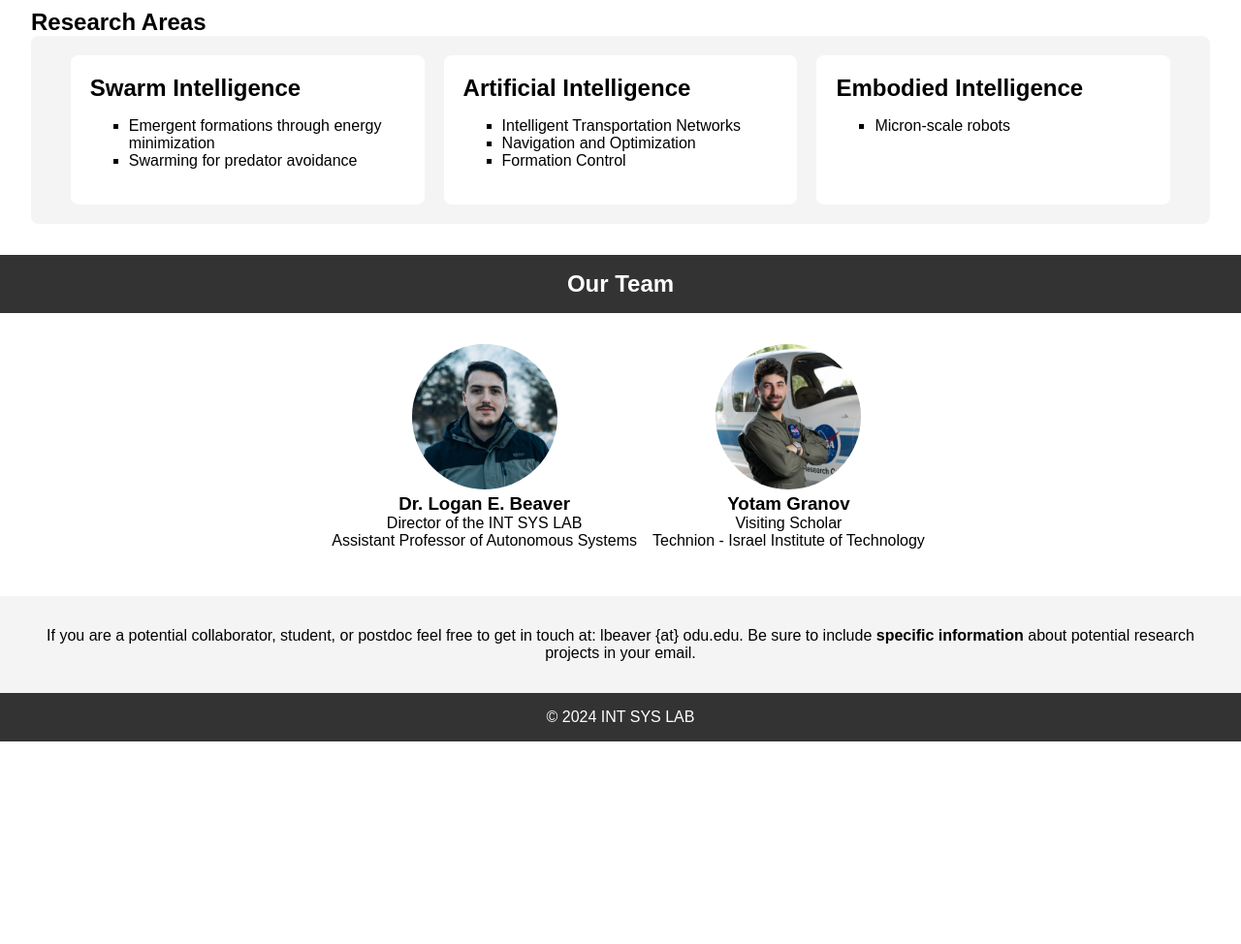
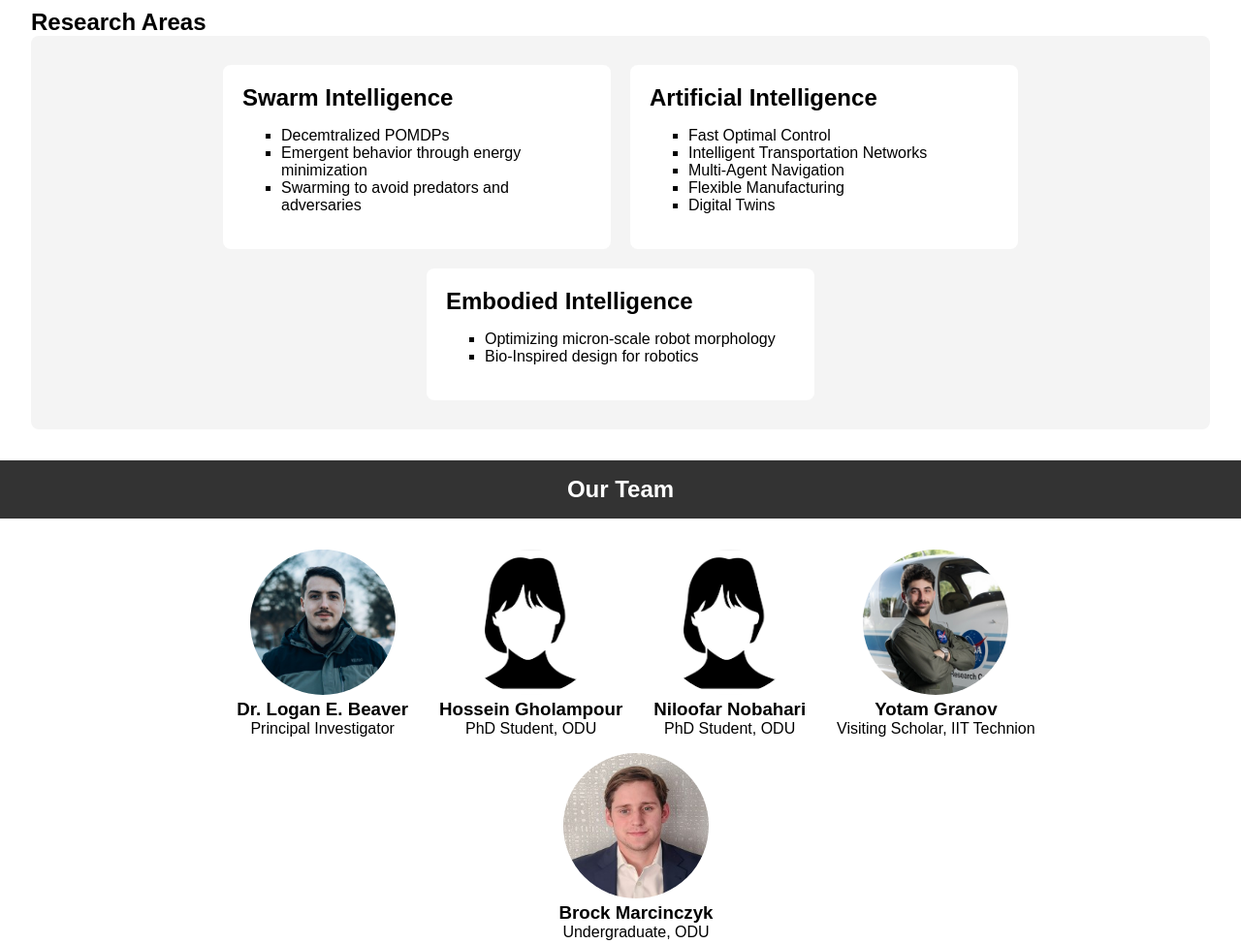
Before and after one commit to Logiant/intsyslab, a plain HTML site: page index.html in a window 1280 px wide. Shown: the part 220-1194 px from the top of the page at 97% size. Before the commit the page ends 985 px from the top, so only its background shows below. Drawn offline with Linux system fonts and the light colour scheme.

Commit message:
Added photos and updated information

```diff
--- a/index.html
+++ b/index.html
@@ -24,22 +24,26 @@
             <div class="research-area">
                 <h2>Swarm Intelligence</h2>
                 <ul>
-                    <li>Emergent formations through energy minimization</li>
-                    <li>Swarming for predator avoidance</li>
+                    <li>Decemtralized POMDPs</li>
+                    <li>Emergent behavior through energy minimization</li>
+                    <li>Swarming to avoid predators and adversaries</li>
                 </ul>
             </div>
             <div class="research-area">
                 <h2>Artificial Intelligence</h2>
                 <ul>
+                    <li>Fast Optimal Control</li>
                     <li>Intelligent Transportation Networks</li>
-                    <li>Navigation and Optimization</li>
-                    <li>Formation Control</li>
+                    <li>Multi-Agent Navigation</li>
+                    <li>Flexible Manufacturing</li>
+                    <li>Digital Twins</li>
                 </ul>
             </div>
             <div class="research-area">
                 <h2>Embodied Intelligence</h2>
                 <ul>
-                    <li>Micron-scale robots</li>
+                    <li>Optimizing micron-scale robot morphology</li>
+                    <li>Bio-Inspired design for robotics</li>
                 </ul>
             </div>
         </div>
@@ -52,15 +56,29 @@
         <div class="team-member">
             <img src="resources/lb.jpg" alt="Logan Beaver">
             <h3>Dr. Logan E. Beaver</h3>
-            <p>Director of the INT SYS LAB</p>
-            <p>Assistant Professor of Autonomous Systems</p>
+            <p>Principal Investigator</p>
+        </div>
+        <!-- Grad students -->
+        <div class="team-member">
+            <img src="resources/generic.png" alt="Hossein">
+            <h3>Hossein Gholampour</h3>
+            <p>PhD Student, ODU</p>
+        </div>
+        <div class="team-member">
+            <img src="resources/generic.png" alt="Niloofar">
+            <h3>Niloofar Nobahari</h3>
+            <p>PhD Student, ODU</p>
         </div>
         <!-- More team member divs can be added -->
         <div class="team-member">
-            <img src="resources/yotam.jpeg" alt="Yotam Granov">
+            <img src="resources/yotam.jpeg" alt="Yotam">
             <h3>Yotam Granov</h3>
-            <p>Visiting Scholar</p>
-            <p>Technion - Israel Institute of Technology</p>
+            <p>Visiting Scholar, IIT Technion</p>
+        </div>
+        <div class="team-member">
+            <img src="resources/brock.jpeg" alt="Brock Marcinczyk">
+            <h3>Brock Marcinczyk</h3>
+            <p>Undergraduate, ODU</p>
         </div>
     </section>
 
@@ -72,7 +90,7 @@
     </section>
 
     <footer>
-        <p>&copy; 2024 INT SYS LAB</p>
+        <p>&copy; 2024 Logan Beaver</p>
     </footer>
 </body>
 </html>
--- a/style.css
+++ b/style.css
@@ -44,12 +44,13 @@ section {
     display: flex;
     justify-content: center;
     flex-wrap: wrap;
+    margin: 0 10%;
 }
 
 .team-member {
     text-align: center;
     margin-bottom: 1rem;
-    padding-left: 1rem;
+    padding-left: 2rem;
 }
 
 .team-member img {
@@ -76,6 +77,7 @@ footer {
 .research-carousel {
     display: flex;
     justify-content: center;
+    flex-wrap: wrap;
     overflow: hidden;
     padding: 20px 0;
     background-color: #f4f4f4;
@@ -84,11 +86,11 @@ footer {
 
 .research-area {
     flex: 0 0 auto;
-    width: 30%;
+    width: 25em; 30%;
     padding: 20px;
     background-color: #ffffff;
     border-radius: 8px;
-    margin: 0 10px;
+    margin: 10px 10px;
     box-sizing: border-box;
     transition: transform 0.5s ease-in-out;
 }
```
Also changed, not shown: resources/brock.jpeg (added), resources/generic.png (added).
